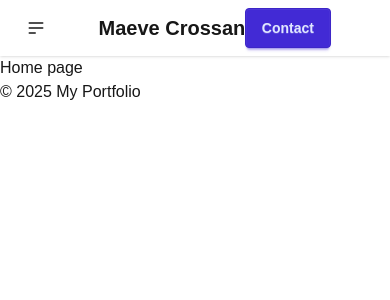
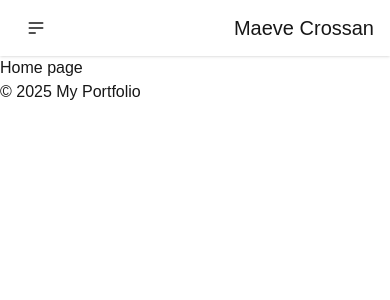
Before and after one commit to maevecrossan/my-portfolio, a Next.js app: page / in a window 390 px wide. Shown: the top 300 px of the page. Built offline with nearby package versions, Linux system fonts and the light colour scheme.

Commit message:
Remove contact button and update previous work link.

```diff
--- a/components/Navbar.js
+++ b/components/Navbar.js
@@ -38,7 +38,7 @@ export default function Navbar() {
                                     <Link href="/">Homepage</Link>
                                 </li>
                                 <li>
-                                    <Link href="/portfolio">Portfolio</Link>
+                                    <Link href="/previous-work">Previous Work</Link>
                                 </li>
                                 <li>
                                     <Link href="/about">About</Link>
@@ -52,21 +52,11 @@ export default function Navbar() {
 
                     {/* Logo */}
                     <div>
-                        <Link href="/" className="btn btn-ghost text-xl">
-                            Maeve Crossan
-                        </Link>
-                    </div>
-
-                    {/* Contact button (mobile only) */}
-                    <div className="md:hidden">
-                        <div className="navbar-end">
-                            <Link
-                                href="/contact"
-                                className="btn btn-primary"
-                            >
-                                Contact
+                        <h1>
+                            <Link href="/" className="text-xl">
+                                Maeve Crossan
                             </Link>
-                        </div>
+                        </h1>
                     </div>
                 </div>
 
```
